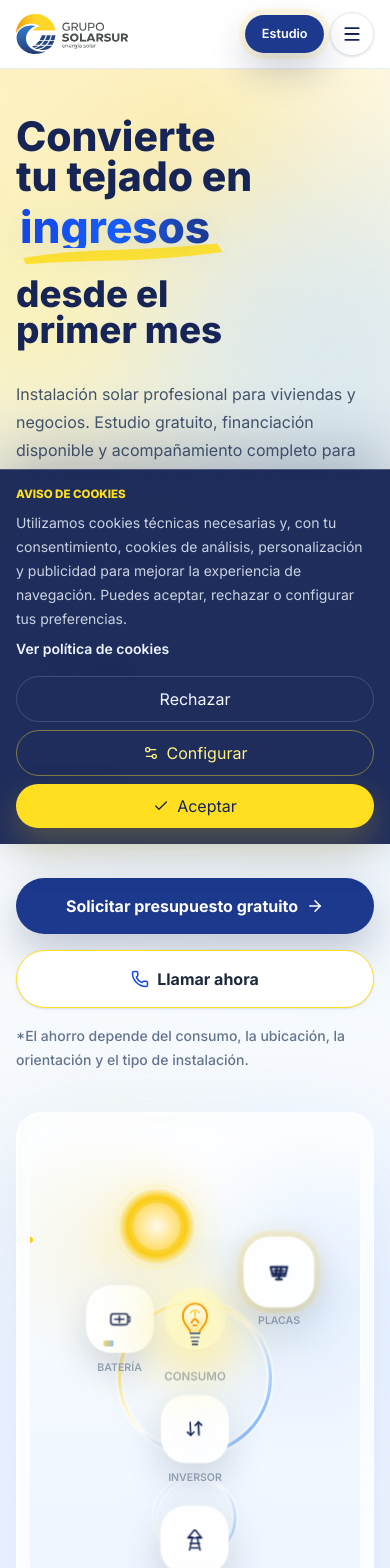
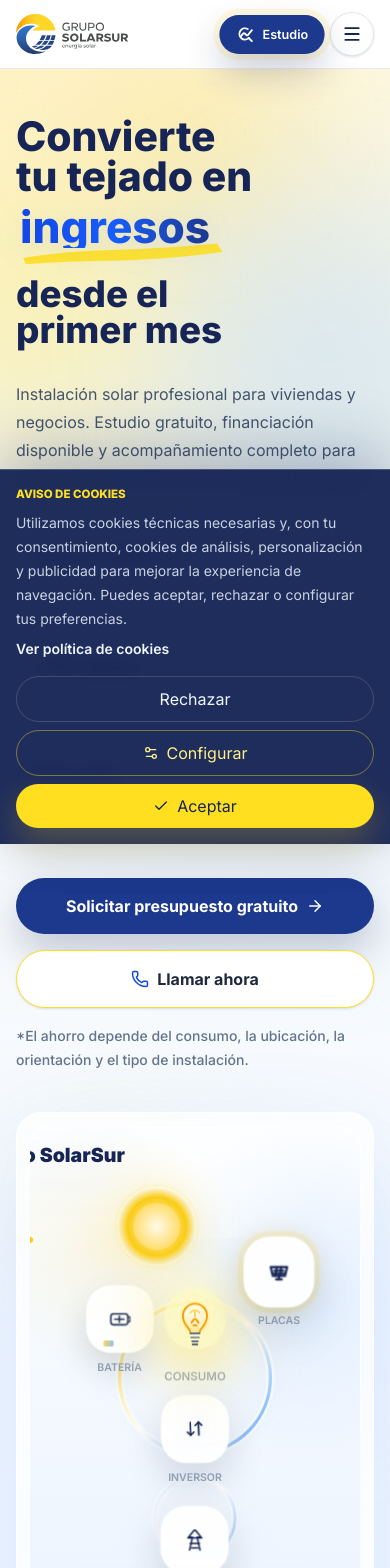
Before and after one commit to gruposolarsur-sudo/gruposolarsur-web, a Next.js app: page / in a window 390 px wide. Shown: the top 1568 px of the page. Built offline with nearby package versions, Linux system fonts and the light colour scheme.

Commit message:
cambios inicio

```diff
--- a/src/app/globals.css
+++ b/src/app/globals.css
@@ -62,8 +62,14 @@ a {
   letter-spacing: 0 !important;
 }
 
-:where(h1, h2, h3, h4, p, li, dd, dt, a, button, label, input, select, textarea) {
+:where(p, li, dd, dt, a, button, label, input, select, textarea) {
   overflow-wrap: break-word;
+}
+
+:where(h1, h2, h3, h4) {
+  overflow-wrap: normal;
+  word-break: normal;
+  hyphens: manual;
 }
 
 @supports (text-wrap: balance) {
--- a/src/app/placas-solares-fotovoltaicas/page.tsx
+++ b/src/app/placas-solares-fotovoltaicas/page.tsx
@@ -461,7 +461,7 @@ export default function PhotovoltaicSolarPanelsPage() {
                 <p className="text-[0.78rem] font-semibold uppercase tracking-[0.32em] text-amber-500">
                   Qué incluye
                 </p>
-                <h2 className="mt-4 max-w-[12ch] text-4xl font-extrabold leading-tight tracking-tight sm:text-[3.2rem]">
+                <h2 className="mt-4 max-w-[16ch] text-4xl font-extrabold leading-tight tracking-tight sm:text-[3.2rem]">
                   Acompañamiento completo de principio a fin
                 </h2>
                 <p className="mt-5 max-w-md text-lg leading-8 text-blue-50/78">
@@ -481,14 +481,10 @@ export default function PhotovoltaicSolarPanelsPage() {
               </div>
 
               <div className="grid auto-rows-fr gap-4 sm:grid-cols-2">
-                {includedItems.map(({ icon: Icon, title, copy }, index) => (
+                {includedItems.map(({ icon: Icon, title, copy }) => (
                   <article
                     key={title}
-                    className={`relative flex h-full min-h-[15rem] flex-col overflow-hidden rounded-lg border p-6 shadow-[0_20px_46px_rgba(0,0,0,0.18)] ${
-                      index === 0
-                        ? "border-yellow-300/40 bg-white/14"
-                        : "border-white/10 bg-white/8"
-                    }`}
+                    className="relative flex h-full min-h-[15rem] flex-col overflow-hidden rounded-lg border border-yellow-300/40 bg-white/14 p-6 shadow-[0_20px_46px_rgba(0,0,0,0.18)]"
                   >
                     <Icon
                       size={96}
@@ -497,11 +493,7 @@ export default function PhotovoltaicSolarPanelsPage() {
                       aria-hidden="true"
                     />
                     <div
-                      className={`relative flex h-12 w-12 items-center justify-center rounded-lg ${
-                        index === 0
-                          ? "bg-yellow-300 text-blue-950"
-                          : "bg-white/12 text-yellow-200"
-                      }`}
+                      className="relative flex h-12 w-12 items-center justify-center rounded-lg bg-yellow-300 text-blue-950"
                     >
                       <Icon size={23} aria-hidden="true" />
                     </div>
--- a/src/components/hero/HeroVisual.tsx
+++ b/src/components/hero/HeroVisual.tsx
@@ -338,7 +338,7 @@ function SimulationMetric({
   return (
     <div className={`rounded-[1rem] border px-2 py-2 sm:rounded-[1.15rem] sm:px-2.5 sm:py-2.5 ${wrapperClass}`}>
       <div
-        className={`text-[0.56rem] font-semibold uppercase tracking-[0.14em] ${labelClass}`}
+        className={`text-[0.5rem] font-semibold uppercase leading-4 tracking-[0.08em] min-[380px]:text-[0.54rem] sm:text-[0.56rem] sm:tracking-[0.14em] ${labelClass}`}
       >
         {label}
       </div>
@@ -417,7 +417,7 @@ function SavingsCard() {
           <div className="mt-3.5 grid grid-cols-3 gap-1.5 sm:gap-2">
             <SimulationMetric label="Sin placas" value={current.sin} />
             <SimulationMetric
-              label="Con solar"
+              label="Con SolarSur"
               value={current.con}
               tone="accent"
               highlightZero={zeroConsumptionMonth}
@@ -449,6 +449,10 @@ export function HeroVisual() {
       <div className="rounded-[1.55rem] border border-white/80 bg-white/62 p-3 shadow-[0_40px_110px_rgba(37,99,235,0.14)] backdrop-blur sm:rounded-[2.2rem] sm:p-6">
         <div className="relative min-h-[760px] overflow-hidden rounded-[1.35rem] border border-white/80 bg-[radial-gradient(circle_at_22%_16%,rgba(250,204,21,0.11),transparent_18%),radial-gradient(circle_at_84%_22%,rgba(96,165,250,0.14),transparent_26%),linear-gradient(180deg,#fdfeff_0%,#eff6ff_54%,#e9f2ff_100%)] px-3 py-5 shadow-[inset_0_1px_0_rgba(255,255,255,0.78)] min-[420px]:min-h-[820px] sm:min-h-[900px] sm:rounded-[1.95rem] sm:px-6 sm:py-7">
           <div className="absolute inset-x-0 top-0 h-28 bg-[radial-gradient(circle_at_center,rgba(255,255,255,0.44),transparent_68%)]" />
+
+          <h2 className="hero-sun-enter absolute inset-x-5 top-5 z-30 text-center text-[1.22rem] font-black leading-none text-blue-950 drop-shadow-[0_10px_24px_rgba(37,99,235,0.14)] sm:hidden">
+            Grupo SolarSur
+          </h2>
 
           <div className="hero-sun-enter absolute left-1/2 top-[8.2%] z-20 -translate-x-1/2">
             <div className="relative h-[4.8rem] w-[4.8rem] rounded-full bg-[radial-gradient(circle,#fff8d6_0%,#facc15_54%,rgba(250,204,21,0.08)_72%,transparent_73%)] shadow-[0_0_48px_rgba(250,204,21,0.28)] sm:h-[5.5rem] sm:w-[5.5rem]">
--- a/src/components/layout/Header.tsx
+++ b/src/components/layout/Header.tsx
@@ -1,6 +1,6 @@
 "use client";
 
-import type { ElementType } from "react";
+import type { ElementType, SVGProps } from "react";
 import Image from "next/image";
 import Link from "next/link";
 import { useState } from "react";
@@ -28,6 +28,36 @@ const navigation = [
   { label: "Empleo", href: "/trabaja-con-nosotros" },
   { label: "Contacto", href: "/#contacto" },
 ];
+
+type StudySearchIconProps = SVGProps<SVGSVGElement> & {
+  size?: number;
+  strokeWidth?: number;
+};
+
+function StudySearchIcon({
+  size = 18,
+  strokeWidth = 2.6,
+  ...props
+}: StudySearchIconProps) {
+  return (
+    <svg
+      viewBox="0 0 24 24"
+      width={size}
+      height={size}
+      fill="none"
+      stroke="currentColor"
+      strokeWidth={strokeWidth}
+      strokeLinecap="round"
+      strokeLinejoin="round"
+      focusable="false"
+      {...props}
+    >
+      <path d="M15.4 4.7A7.5 7.5 0 1 0 17 16.6" />
+      <path d="M16.7 16.7L21 21" />
+      <path d="M5.9 14.7L9.5 10.6C10 10 10.9 10 11.5 10.6L13.8 12.8C14.4 13.4 15.3 13.3 15.8 12.7L21 6.2" />
+    </svg>
+  );
+}
 
 const serviceLinks: Array<{
   label: string;
@@ -188,11 +218,12 @@ export function Header() {
             651 194 097
           </a>
           <Link
-            className="header-cta-heartbeat rounded-full bg-blue-900 px-3 py-2.5 text-xs font-semibold !text-white shadow-lg shadow-blue-900/15 transition hover:bg-blue-800 hover:!text-white min-[380px]:px-4 sm:px-5 sm:py-3 sm:text-sm"
+            className="header-cta-heartbeat inline-flex items-center justify-center gap-2 rounded-full bg-blue-900 px-3 py-2.5 text-xs font-semibold !text-white shadow-lg shadow-blue-900/15 transition hover:bg-blue-800 hover:!text-white min-[380px]:px-4 sm:px-5 sm:py-3 sm:text-sm"
             href="/#contacto"
             style={{ color: "#fff" }}
             onClick={closeMobileMenu}
           >
+            <StudySearchIcon size={17} strokeWidth={2.5} aria-hidden="true" />
             <span className="min-[420px]:hidden">Estudio</span>
             <span className="hidden min-[420px]:inline">Solicitar estudio</span>
           </Link>
@@ -281,10 +312,11 @@ export function Header() {
                   651 194 097
                 </a>
                 <Link
-                  className="inline-flex min-h-12 items-center justify-center rounded-full bg-blue-900 px-4 text-sm font-bold !text-white shadow-lg shadow-blue-900/15 transition hover:bg-blue-800"
+                  className="inline-flex min-h-12 items-center justify-center gap-2 rounded-full bg-blue-900 px-4 text-sm font-bold !text-white shadow-lg shadow-blue-900/15 transition hover:bg-blue-800"
                   href="/#contacto"
                   onClick={closeMobileMenu}
                 >
+                  <StudySearchIcon size={18} strokeWidth={2.5} aria-hidden="true" />
                   Solicitar estudio
                 </Link>
               </div>
```
